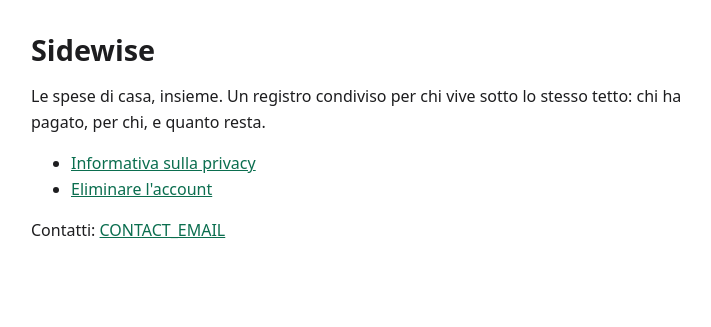
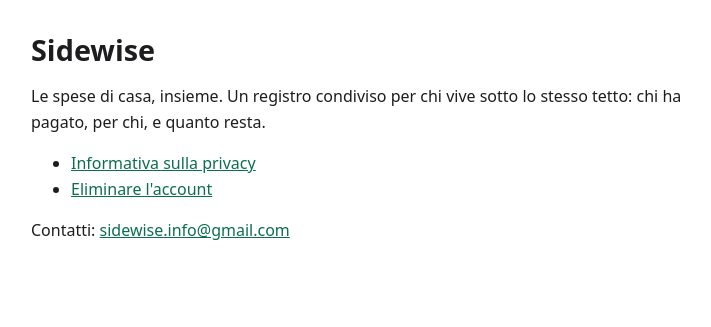
Before and after one commit to aleschiavo94/sidewise-legal, a plain HTML site: page index.html in a window 1280 px wide. Shown: the whole page, without its empty margins (265-976 px from the left). Drawn offline with Linux system fonts and the light colour scheme.

Commit message:
Update index.html

```diff
--- a/index.html
+++ b/index.html
@@ -14,7 +14,7 @@
 <li><a href="privacy.html">Informativa sulla privacy</a></li>
 <li><a href="delete-account.html">Eliminare l'account</a></li>
 </ul>
-<p>Contatti: <a href="mailto:CONTACT_EMAIL">CONTACT_EMAIL</a></p>
+<p>Contatti: <a href="mailto:sidewise.info@gmail.com">sidewise.info@gmail.com</a></p>
 </main>
 </body>
 </html>
```
